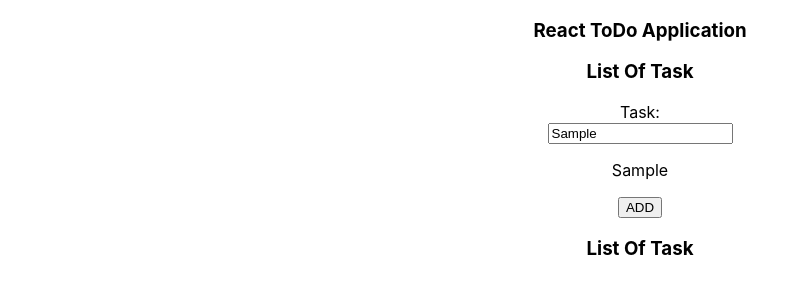
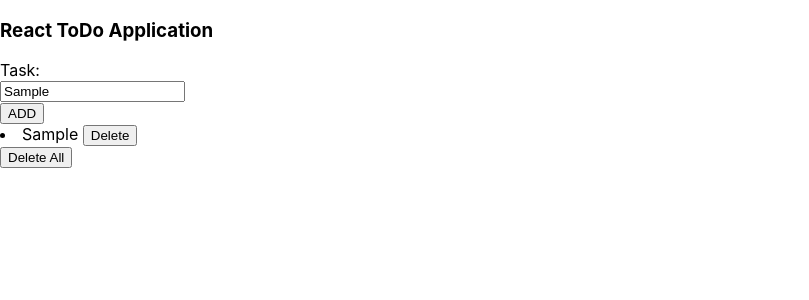
Before and after one commit to avadhootap/React_Todo_Application, a React (Create React App) app in the folder my-app/: page / in a window 1280 px wide. Both pictures are taken after typing "Sample" into the empty fields and a click on the button "ADD". Shown: the top 300 px of the page, without its empty margins (0-809 px from the left). Built offline with nearby package versions, Linux system fonts and the light colour scheme.

Commit message:
ReactTodo

```diff
--- a/my-app/src/App.css
+++ b/my-app/src/App.css
@@ -1,5 +1,5 @@
 .App {
-  text-align: center;
+
 }
 
 .App-logo {
--- a/my-app/src/App.tsx
+++ b/my-app/src/App.tsx
@@ -1,8 +1,8 @@
 import React from 'react';
 import logo from './logo.svg';
 import './App.css';
-import TaskList from './components/todoList/TaskList';
-import Taskinput from './components/addTask/Taskinput';
+import Taskinput from './components/addTask/AddTodo';
+import Delete from './components/DeleteAll/Delete';
 
 
 
@@ -11,13 +11,8 @@ function App() {
     <div className='App'>
          <h3>React ToDo Application</h3>
          <div>
-         <TaskList></TaskList>
-         </div>
-         <div>
           <Taskinput></Taskinput>
          </div>
-
-
     </div>
 
 
--- /dev/null
+++ b/my-app/src/components/DeleteAll/Delete.tsx
@@ -0,0 +1,12 @@
+import React from 'react'
+
+function Delete(props) {
+    const {DeleteAll}=props;
+  return (
+    <div>
+        <button type='button' id='btn' onClick={()=>{DeleteAll()}}>Delete All</button>
+
+    </div>
+  )
+}
+export default Delete
--- /dev/null
+++ b/my-app/src/components/addTask/AddTodo.tsx
@@ -0,0 +1,44 @@
+import React, { useState } from 'react'
+import TaskList from '../todoList/ListTodo';
+import Delete from '../DeleteAll/Delete';
+function Taskinput() {
+
+  const [task,setTask]=useState<string []>([]);
+  const [inputtask,setInputTask]=useState("");
+
+  function handleInput(e){
+    setInputTask(e.target.value);
+  }
+
+  function deleteTask(id){
+    setTask((task)=>{
+      const deletetask=[...task];
+      deletetask.splice(id,1);
+      return deletetask;
+    });
+  }
+
+  function Deleteall(){
+    setTask((task)=>{
+      const deleteAll=[...task];
+      deleteAll.length=0;
+      return deleteAll;
+    });
+  }
+
+  function addtask(){
+    setTask((task)=>[...task,inputtask]);
+  }
+
+  return (
+    <div>
+      <label >Task:</label><br></br>
+      <input type="text" id="task" name="task" onChange={handleInput} placeholder={"Add task you want to do..."}/><br></br>
+      <button type='button' id='btn' onClick={addtask}>ADD</button>
+      <TaskList tasks={task} Delete={deleteTask}></TaskList>
+      <Delete DeleteAll={Deleteall}></Delete>
+    </div>
+  )
+}
+
+export default Taskinput
--- a/my-app/src/components/addTask/Taskinput.tsx
+++ /dev/null
@@ -1,28 +0,0 @@
-import React, { useState } from 'react'
-import TaskList from '../todoList/TaskList';
-function Taskinput() {
-
-  const [task,setTask]=useState<string []>([])
-  const [inputtask,setInputTask]=useState("");
-
-  function handleInput(e){
-    setInputTask(e.target.value);
-  }
-
-  function addtask(){
-    setTask((task)=>[...task,inputtask]);
-
-  }
-
-  return (
-    <div>
-      <label >Task:</label><br></br>
-      <input type="text" id="task" name="task" onChange={handleInput} placeholder={"Add task you want to do..."}/><br></br>
-      <p>{task}</p>
-      <button type='button' id='btn' onClick={addtask}>ADD</button>
-      <TaskList tasks={task}></TaskList>
-    </div>
-  )
-}
-
-export default Taskinput
--- /dev/null
+++ b/my-app/src/components/todoList/ListTodo.tsx
@@ -0,0 +1,18 @@
+import React from 'react'
+function TaskList(props) {
+  const {tasks,Delete}=props;
+  return (
+
+    <div>
+    {tasks?.length > 0 && (
+        <div>
+            {tasks.map((task,index) => (
+            <li key={index}>{task} <button type='button' id='btn' onClick={()=>Delete(index)}>Delete</button></li>
+              ))}
+        </div>
+      )}
+
+    </div>
+  )
+}
+export default TaskList
--- a/my-app/src/components/todoList/TaskList.tsx
+++ /dev/null
@@ -1,11 +0,0 @@
-import React from 'react'
-
-function TaskList(props) {
-  return (
-    <div>
-        <h3>List Of Task</h3>
-    </div>
-  )
-}
-
-export default TaskList
```
Also changed, not shown: my-app/src/components/addTask/Addbutton.tsx (deleted, +0 -11 lines).
